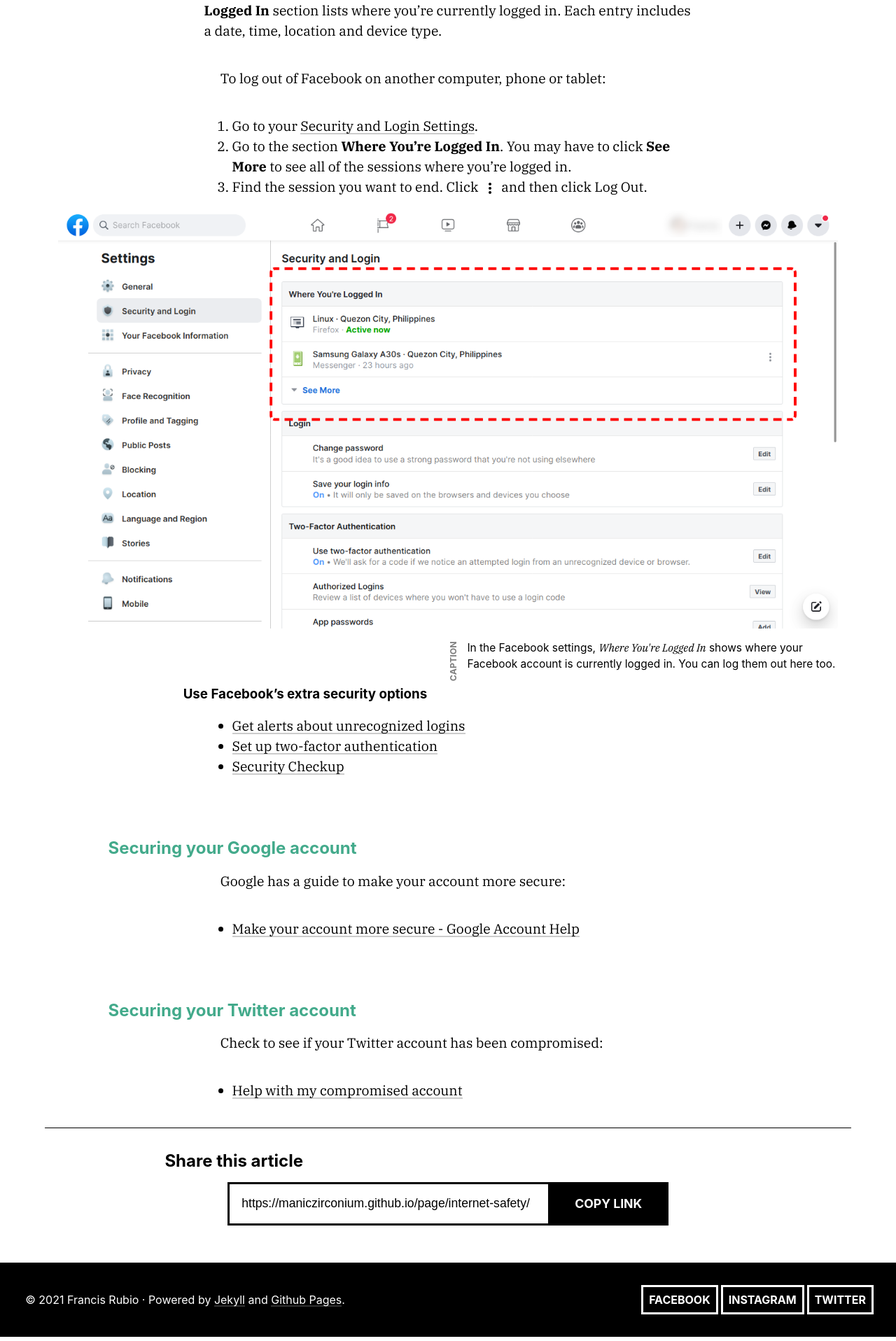
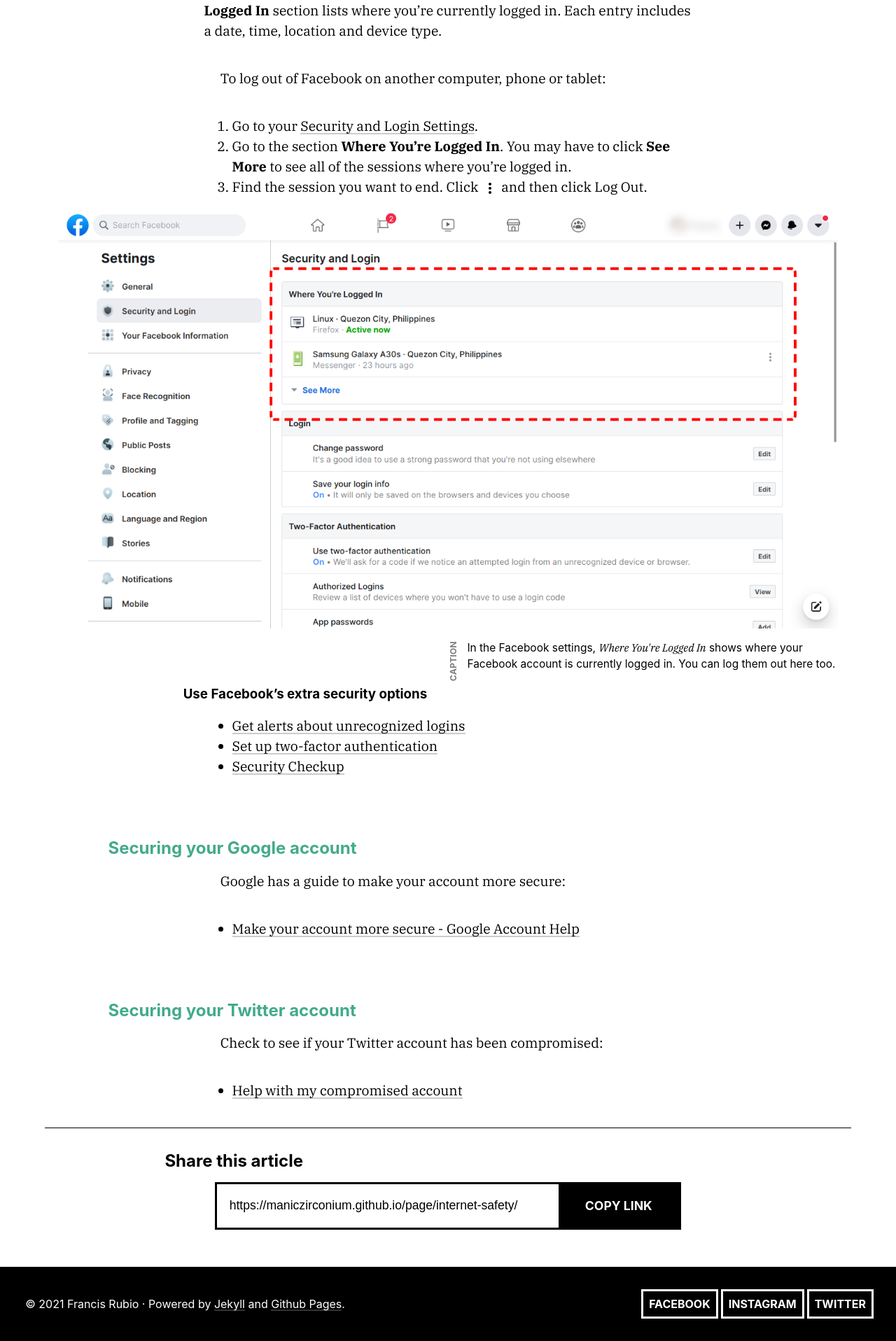
Before and after one commit to maniczirconium/maniczirconium.github.io, a Jekyll site: the page built from pages/page/internet-safety.md, in a window 1280 px wide. Shown: the part 1357-3273 px from the top of the page at 70% size. Built offline with Jekyll 4.4.1, drawn with Linux system fonts in a browser that asks for light colours; comment, search, counter and statistics services are not loaded.

Commit message:
🐛 Fixed the "Share Article" input group in mobile

```diff
--- a/_sass/components/_input-group.scss
+++ b/_sass/components/_input-group.scss
@@ -4,24 +4,27 @@
 	padding: 1em;
 
 	&:focus {
-    box-shadow:
-      0 0 0 3px var(--bg-color),
-      0 0 0 6px var(--fg-color);
+		box-shadow: 0 0 0 3px var(--bg-color), 0 0 0 6px var(--fg-color);
 	}
 }
 
 .input-group {
-  margin: auto;
 	width: -moz-fit-content;
 	width: fit-content;
 	display: flex;
+	flex-direction: column;
 	align-items: stretch;
-  padding: 1em;
+	margin: 1em auto;
 	position: relative;
+	border: 3px solid var(--fg-color);
+
+	@media screen and (min-width: 570px) {
+		flex-direction: row;
+	}
 
 	input {
 		flex: 1;
-    border-right: none;
+		border: none;
 	}
 
 	.input-info {
```
Lines whose indentation alone changed are shown as unchanged.
